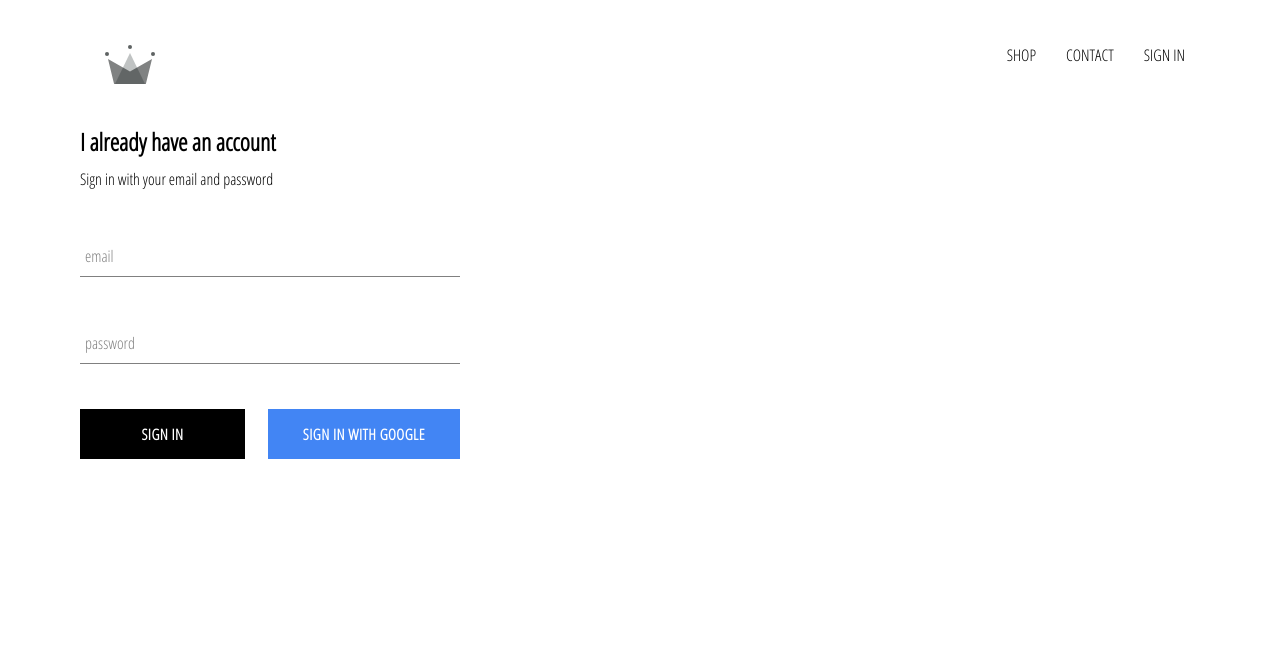
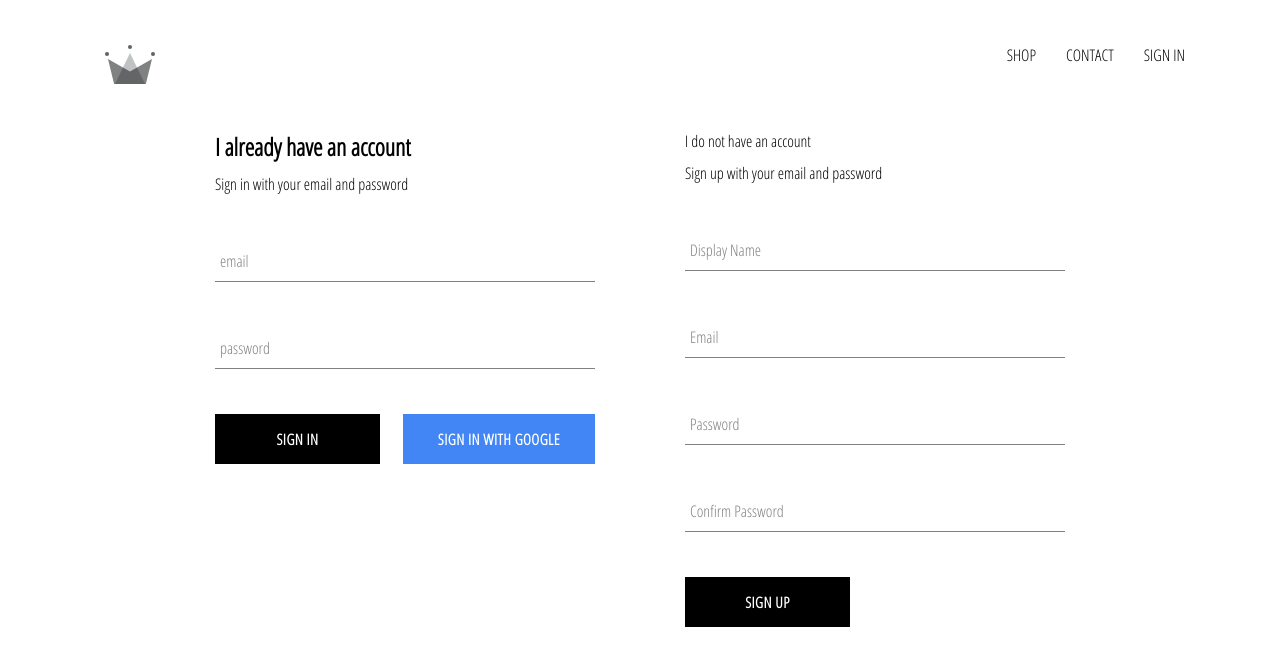
Before and after one commit to ipritamdatta/Shop-ReactJS, a React (Create React App) app: page /signin in a window 1280 px wide. Shown: the top 666 px of the page. Built offline with nearby package versions, Linux system fonts and the light colour scheme; no server answers.

Commit message:
implemented firebase utils, included ability to store authenticated users

```diff
--- a/src/App.js
+++ b/src/App.js
@@ -5,7 +5,7 @@
 import ShopPage from "./pages/shop/shop.component";
 import Header from "./components/header/header.component";
 import SignInAndSignUpPage from "./pages/sign-in-and-sign-up/sign-in-and-sign-up.component";
-import { auth } from "./firebase/firebase.utils";
+import { auth, createUserProfileDocument } from "./firebase/firebase.utils";
 
 class App extends React.Component {
   constructor() {
@@ -19,9 +19,25 @@
   unsubscribeFromAuth = null;
 
   componentDidMount() {
-    this.unsubscribeFromAuth = auth.onAuthStateChanged((user) => {
-      this.setState({ currentUser: user });
-      console.log(user);
+    this.unsubscribeFromAuth = auth.onAuthStateChanged(async (userAuth) => {
+      // this.setState({ currentUser: user });
+      // createUserProfileDocument is for storing data
+      if (userAuth) {
+        const userRef = await createUserProfileDocument(userAuth);
+
+        userRef.onSnapshot((snapShot) => {
+          this.setState({
+            currentUser: {
+              id: snapShot.id,
+              ...snapShot.data(),
+            },
+          });
+
+          console.log(this.state);
+        });
+      }
+
+      this.setState({ currentUser: userAuth });
     });
   }
 
--- /dev/null
+++ b/src/components/sign-up/sign-up.component.jsx
@@ -0,0 +1,103 @@
+import React from "react";
+
+import FormInput from "../form-input/form-input.component";
+import CustomButton from "../custom-button/custom-button.component";
+
+import { auth, createUserProfileDocument } from "../../firebase/firebase.utils";
+import "./sign-up.styles.scss";
+
+class SignUp extends React.Component {
+  constructor() {
+    super();
+
+    this.state = {
+      displayName: "",
+      email: "",
+      password: "",
+      confirmPassword: "",
+    };
+  }
+
+  handleSubmit = async (event) => {
+    event.preventDefault();
+
+    const { displayName, email, password, confirmPassword } = this.state;
+
+    if (password !== confirmPassword) {
+      alert("Password don't match");
+      return;
+    }
+
+    try {
+      const { user } = await auth.createUserWithEmailAndPassword(
+        email,
+        password
+      );
+      await createUserProfileDocument(user, { displayName });
+
+      this.setState({
+        displayName: "",
+        email: "",
+        password: "",
+        confirmPassword: "",
+      });
+    } catch (error) {
+      console.log(error);
+    }
+  };
+
+  handleChange = (event) => {
+    const { name, value } = event.target;
+    this.setState({
+      [name]: value,
+    });
+  };
+
+  render() {
+    const { displayName, email, password, confirmPassword } = this.state;
+    return (
+      <div className="sign-up">
+        <div className="title">I do not have an account</div>
+        <span>Sign up with your email and password</span>
+        <form className="sign-up-form" onSubmit={this.handleSubmit}>
+          <FormInput
+            type="text"
+            name="displayName"
+            value={displayName}
+            onChange={this.handleChange}
+            label="Display Name"
+            required
+          />
+          <FormInput
+            type="email"
+            name="email"
+            value={email}
+            onChange={this.handleChange}
+            label="Email"
+            required
+          />
+          <FormInput
+            type="password"
+            name="password"
+            value={password}
+            onChange={this.handleChange}
+            label="Password"
+            required
+          />
+          <FormInput
+            type="password"
+            name="confirmPassword"
+            value={confirmPassword}
+            onChange={this.handleChange}
+            label="Confirm Password"
+            required
+          />
+
+          <CustomButton type="submit">SIGN UP</CustomButton>
+        </form>
+      </div>
+    );
+  }
+}
+
+export default SignUp;
--- /dev/null
+++ b/src/components/sign-up/sign-up.styles.scss
@@ -0,0 +1,9 @@
+.sign-up {
+  display: flex;
+  flex-direction: column;
+  width: 380px;
+
+  .title {
+    margin: 10px 0;
+  }
+}
--- a/src/firebase/firebase.utils.js
+++ b/src/firebase/firebase.utils.js
@@ -14,6 +14,30 @@
   measurementId: "G-EE5CD48FQ4",
 };
 
+// this below createUserProfileDocument is for storing data
+export const createUserProfileDocument = async (userAuth, additionalData) => {
+  if (!userAuth) return;
+  const userRef = firestore.doc(`users/${userAuth.uid}`);
+  const snapShot = await userRef.get();
+
+  if (!snapShot.exists) {
+    const { displayName, email } = userAuth;
+    const createdAt = new Date();
+
+    try {
+      await userRef.set({
+        displayName,
+        email,
+        createdAt,
+        ...additionalData,
+      });
+    } catch (error) {
+      console.log("error creating user", error.message);
+    }
+  }
+  return userRef;
+};
+
 firebase.initializeApp(config);
 
 export const auth = firebase.auth();
--- a/src/pages/sign-in-and-sign-up/sign-in-and-sign-up.component.jsx
+++ b/src/pages/sign-in-and-sign-up/sign-in-and-sign-up.component.jsx
@@ -2,9 +2,12 @@
 
 import "./sign-in-and-sign-up.styles.scss";
 import SignIn from "../../components/sign-in/sign-in.component";
+import SignUp from "../../components/sign-up/sign-up.component";
+
 const SignInAndSignUpPage = () => (
   <div className="sign-in-and-sign-up">
     <SignIn />
+    <SignUp />
   </div>
 );
 
--- a/src/pages/sign-in-and-sign-up/sign-in-and-sign-up.styles.scss
+++ b/src/pages/sign-in-and-sign-up/sign-in-and-sign-up.styles.scss
@@ -0,0 +1,7 @@
+.sign-in-and-sign-up {
+  width: 850px;
+  display: flex;
+  justify-content: space-between;
+
+  margin: 30px auto;
+}
```
